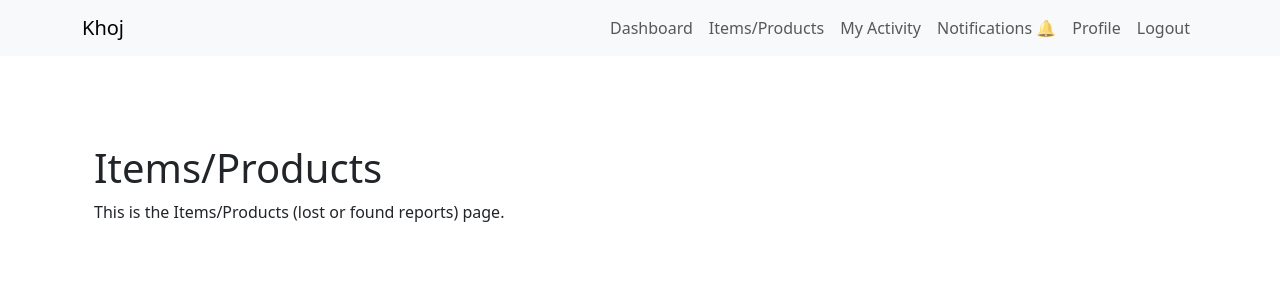
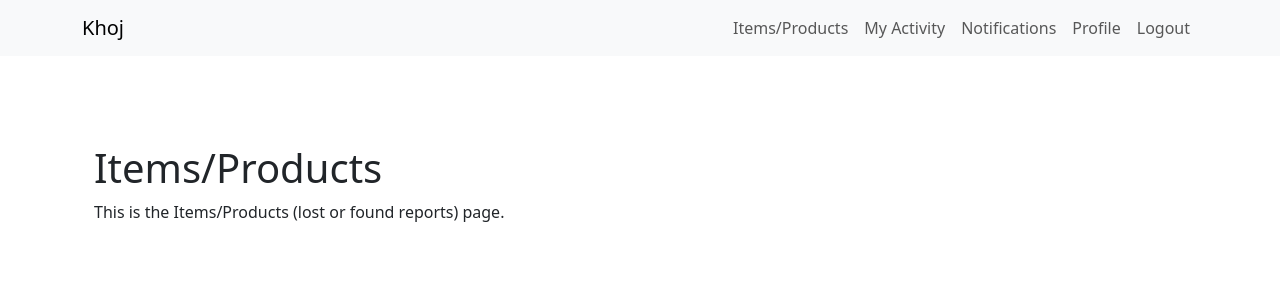
Before and after one commit to Kazi-Ishmamul/Khoj, a React (Vite) app in the folder client/: page /user-dashboard/items in a window 1280 px wide. Shown: the top 300 px of the page. Built offline with nearby package versions, Linux system fonts and the light colour scheme; the HTML template or start-up script is replaced by a standard one.

Commit message:
Removed User Dashboard and made the landing page to Items.tsx

```diff
--- a/client/src/App.tsx
+++ b/client/src/App.tsx
@@ -1,4 +1,4 @@
-import { Route, Routes } from 'react-router-dom';
+import { Route, Routes, Navigate } from 'react-router-dom';
 import 'bootstrap/dist/css/bootstrap.min.css';
 import './index.css';
 import { Toaster } from 'react-hot-toast';
@@ -12,7 +12,7 @@ import Login from './views/Login';
 import Registration from './views/Registration';
 import AboutUs from './views/AboutUs';
 
-import UserDashboard from './views/user/UserDashboard';
+
 import Items from './views/user/Items';
 import MyActivity from './views/user/MyActivity';
 import Notifications from './views/user/Notifications';
@@ -44,7 +44,7 @@ function App() {
 
         {/* User Routes Layout */}
         <Route path="/user-dashboard" element={<UserLayout />}>
-          <Route index element={<UserDashboard />} />
+          <Route index element={<Navigate to="items" replace />} />
           <Route path="items" element={<Items />} />
           <Route path="activity" element={<MyActivity />} />
           <Route path="notifications" element={<Notifications />} />
--- a/client/src/components/UserNavbar.tsx
+++ b/client/src/components/UserNavbar.tsx
@@ -9,10 +9,9 @@ const UserNavbar = () => {
                 <Navbar.Toggle aria-controls="basic-navbar-nav" />
                 <Navbar.Collapse id="basic-navbar-nav">
                     <Nav className="ms-auto">
-                        <Nav.Link as={Link} to="/user-dashboard">Dashboard</Nav.Link>
                         <Nav.Link as={Link} to="/user-dashboard/items">Items/Products</Nav.Link>
                         <Nav.Link as={Link} to="/user-dashboard/activity">My Activity</Nav.Link>
-                        <Nav.Link as={Link} to="/user-dashboard/notifications">Notifications 🔔</Nav.Link>
+                        <Nav.Link as={Link} to="/user-dashboard/notifications">Notifications</Nav.Link>
                         <Nav.Link as={Link} to="/user-dashboard/profile">Profile</Nav.Link>
                         <Nav.Link as={Link} to="/">Logout</Nav.Link>
                     </Nav>
--- a/client/src/views/Login.tsx
+++ b/client/src/views/Login.tsx
@@ -93,7 +93,7 @@ const Login = () => {
 
             } else {
 
-                navigate('/user-dashboard');
+                navigate('/user-dashboard/items');
 
             }
 
--- a/client/src/views/user/UserDashboard.tsx
+++ /dev/null
@@ -1,12 +0,0 @@
-import { Container } from 'react-bootstrap';
-
-const UserDashboard = () => {
-    return (
-        <Container className="my-5">
-            <h1>User Dashboard</h1>
-            <p>This is the user dashboard page.</p>
-        </Container>
-    );
-};
-
-export default UserDashboard;
```
